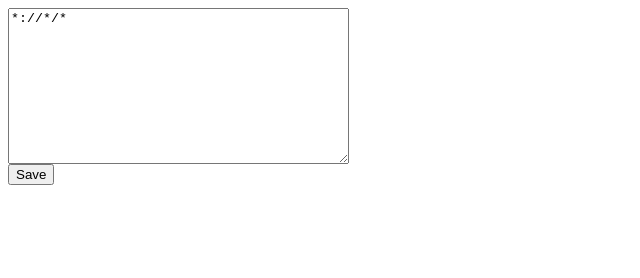
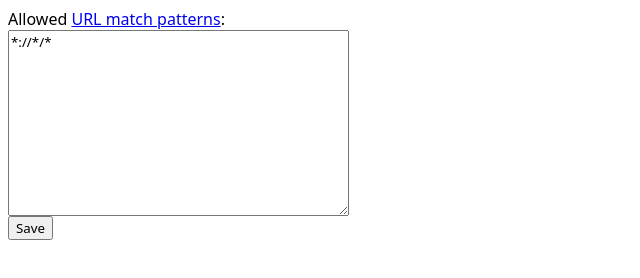
Before and after one commit to shvchk/url2app, a browser extension: page browser-extension/options/index.html in a window 1280 px wide. Shown: the whole page, without its empty margins (0-640 px from the left). Drawn offline with Linux system fonts and the light colour scheme.

Commit message:
Add field description to the options page

```diff
--- a/browser-extension/options/index.html
+++ b/browser-extension/options/index.html
@@ -4,12 +4,16 @@
     <meta charset='utf-8'>
     <title>Options</title>
     <style>
+      * {
+        font-family: system-ui, -apple-system, sans-serif;
+      }
       #allowedUrlPatterns {
         display: block;
       }
     </style>
   </head>
   <body>
+    Allowed <a href='https://developer.mozilla.org/docs/Mozilla/Add-ons/WebExtensions/Match_patterns'>URL match patterns</a>:
     <textarea id='allowedUrlPatterns' cols='40' rows='10' placeholder='*://*.example.com/*'></textarea>
     <button id='save'>Save</button>
     <div id='info'></div>
```
